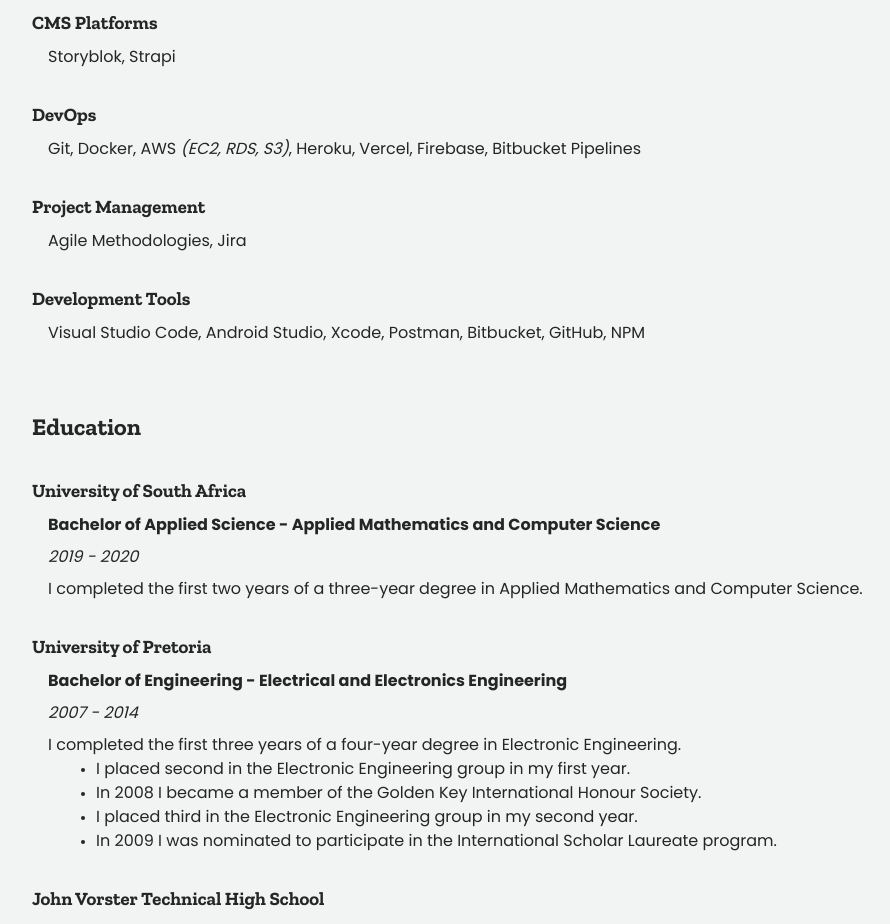
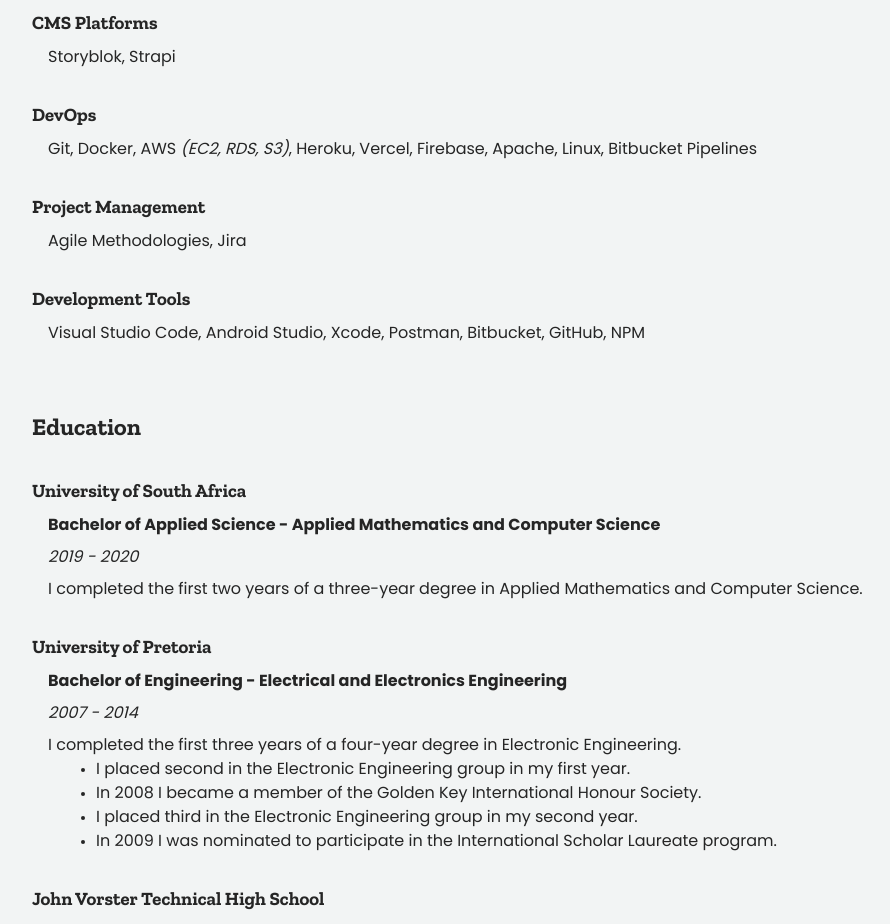
Before and after one commit to frans-de-waal/portfolio, a Next.js app: page /about in a window 1280 px wide. Shown: the part 1660-2584 px from the top of the page, without its empty margins (128-1018 px from the left). Built offline with nearby package versions, Linux system fonts and the light colour scheme.

Commit message:
Added Apache and Linux skills

```diff
--- a/app/about/page.jsx
+++ b/app/about/page.jsx
@@ -83,7 +83,7 @@
       <h3>DevOps</h3>
       <p>
         Git, Docker, AWS <i>(EC2, RDS, S3)</i>, Heroku, Vercel, Firebase,
-        Bitbucket Pipelines
+        Apache, Linux, Bitbucket Pipelines
       </p>
 
       <h3>Project Management</h3>
```
